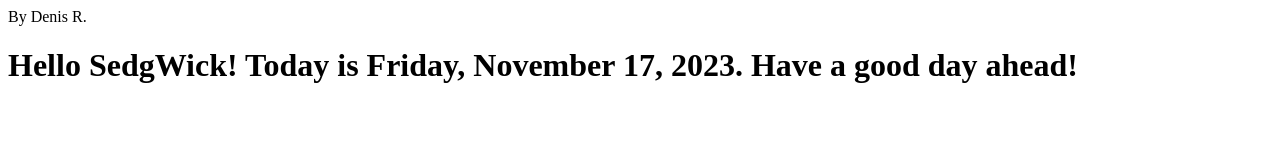
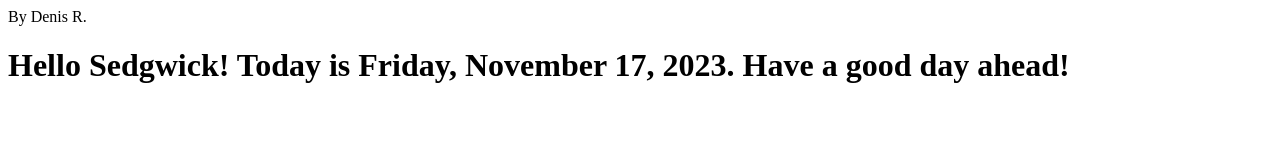
Before and after one commit to DenisR83/Hello_Sedgwick, a plain HTML site: page index.html in a window 1280 px wide. Drawn offline with Linux system fonts and the light colour scheme.

Commit message:
Update index.html

```diff
--- a/index.html
+++ b/index.html
@@ -13,6 +13,6 @@ By Denis R.
     </script>
 </head>
 <body onload="afficherDate()">
-    <h1>Hello SedgWick! Today is <span id="date"></span>. Have a good day ahead!</h1>
+    <h1>Hello Sedgwick! Today is <span id="date"></span>. Have a good day ahead!</h1>
 </body>
 </html>
```
